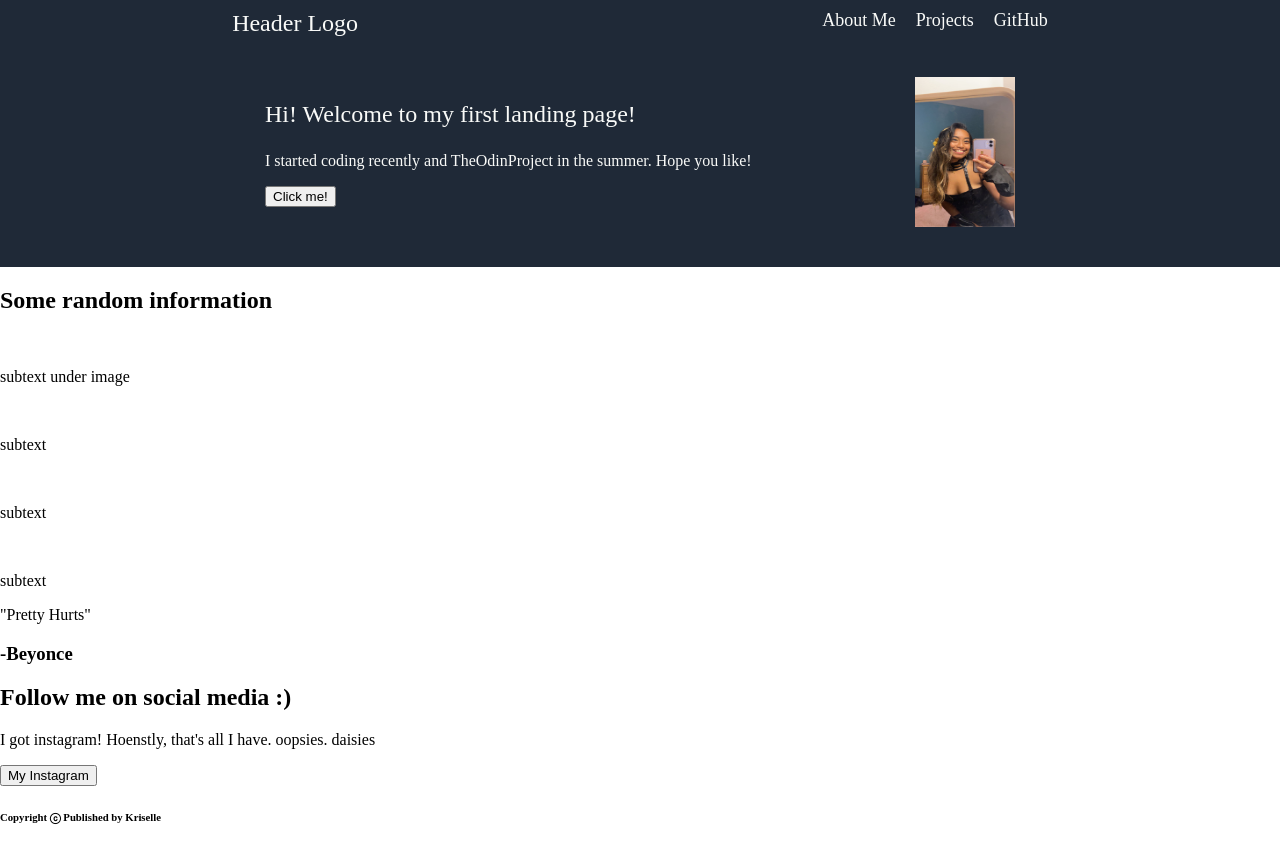
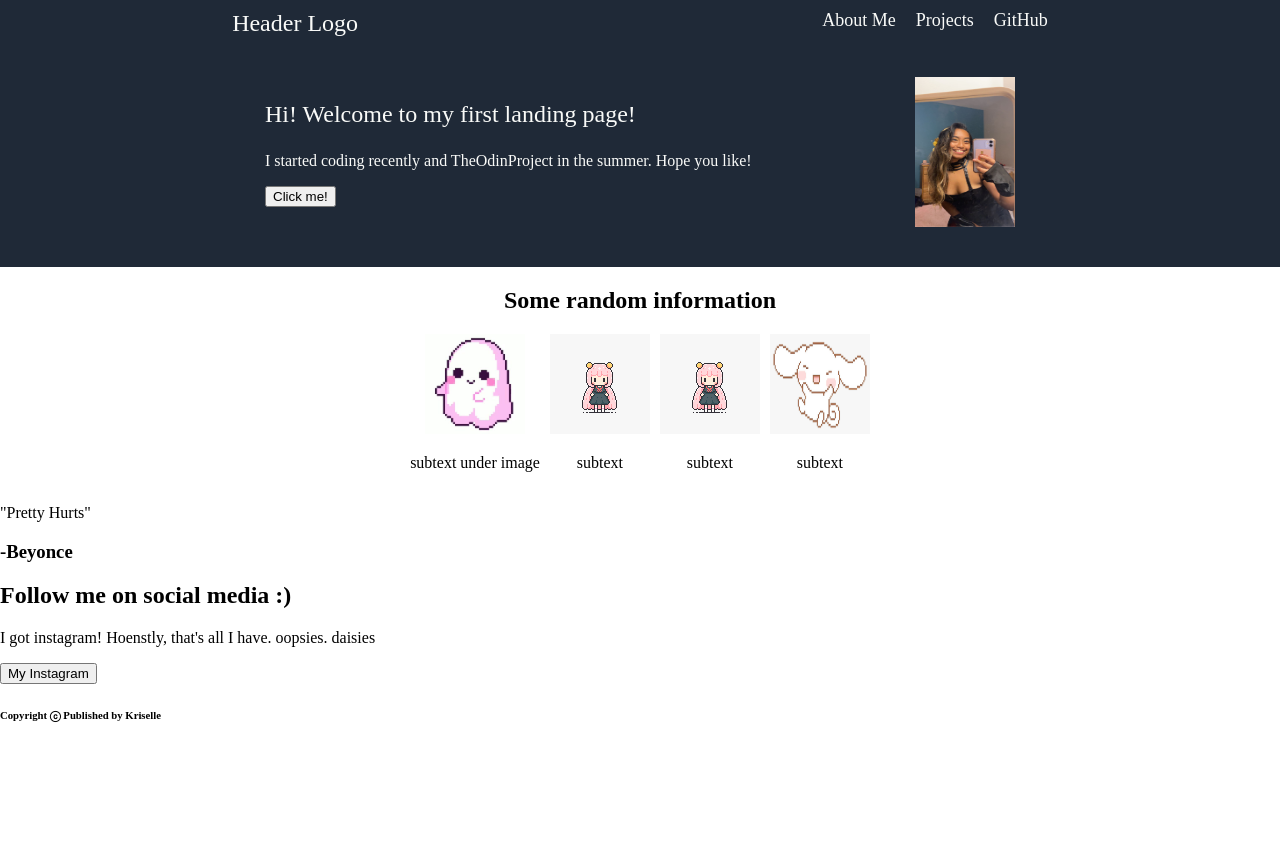
Before and after one commit to KriselleMarantan/Project-Landing-Page, a plain HTML site: page index.html in a window 1280 px wide. After the commit the page ends 800 px from the top, so only its background shows below. Drawn offline with Linux system fonts and the light colour scheme.

Commit message:
Worked on image section, divided each section with a div info to make subtext go undeneath image. All images are centered.

```diff
--- a/index.html
+++ b/index.html
@@ -32,16 +32,25 @@
             </div>
         </div>
         <!--Image Section-->
-        <h2>Some random information</h3>
-        <img src="">
-        <p>subtext under image</p>
-        <img src="">
-        <p>subtext</p>
-        <img src="">
-        <p>subtext</p>
-        <img src="">
-        <p>subtext</p>
-
+        <h2 class="imageheader">Some random information</h3>
+        <div class="imagesection">
+            <div info>
+                <img src="images/ghost.jpeg">
+                <p>subtext under image</p>
+            </div>
+            <div info>
+                <img src="images/Cute Person.png">
+                <p>subtext</p>
+            </div>
+            <div info>
+                <img src="images/Cute Person.png">
+                <p>subtext</p>
+            </div>
+            <div info>
+                <img src="images/Cinammon Roll.png">
+                <p class="caption">subtext</p>
+            </div>
+        </div>
         <!--Quote Section -->
         <p>"Pretty Hurts"</p>
         <h3><strong>-Beyonce</strong></h3>
--- a/stylesheet.css
+++ b/stylesheet.css
@@ -54,3 +54,26 @@ body{
 .button{
     display: flex;
 }
+
+img{
+    width: 100px;
+    height: 100px;
+
+}
+
+.imageheader{
+    display:flex;
+    justify-content: center;
+}
+.imagesection{
+    display: flex;
+    justify-content: center;
+    flex-wrap: wrap;
+    gap: 10px;
+    text-align: center;
+}
+
+info{
+    max-width: 300px;
+    display: flex;
+}
```
Also changed, not shown: images/Cinammon Roll.png (added), images/Cute Person.png (added), images/cake.png (added), images/ghost.jpeg (added).
